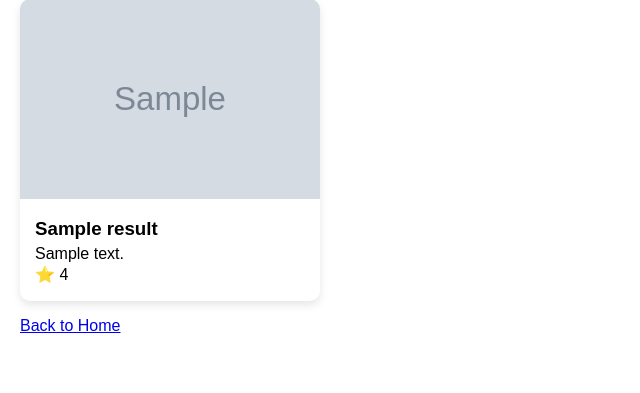
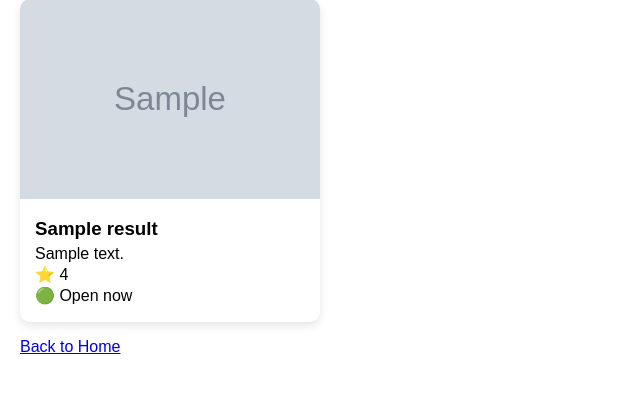
Before and after one commit to LordPizle/Dishcovery, a Flask app: template app/templates/find_food.html in a window 1280 px wide. Shown: the part 206-599 px from the top of the page, without its empty margins (0-640 px from the left). Run offline with Flask 3, Linux system fonts and the light colour scheme; the template is opened without the code that fills it: most values are stand-ins (such as "Sample title", 1, 10 or a date in 2020); grey boxes marked "Sample" are stand-in pictures.

Commit message:
Made open/closed status show on the restaurants

```diff
--- a/app/location.py
+++ b/app/location.py
@@ -43,13 +43,16 @@ def search_nearby_restaurants(lat, lng, keyword):
             photo_ref = place["photos"][0].get("photo_reference")
 
         photo_url = get_photo_url(photo_ref)
+        opening_hours = place.get("opening_hours", {})
+        open_now = opening_hours.get("open_now")
 
         restaurants.append({
             "name": place.get("name"),
             "address": place.get("formatted_address"),
             "rating": place.get("rating"),
             "types": place.get("types"),
-            "photo_url": photo_url
+            "photo_url": photo_url,
+            "open_now": open_now,
         })
 
     return restaurants
--- a/app/templates/find_food.html
+++ b/app/templates/find_food.html
@@ -56,6 +56,14 @@
                     <h3>{{ r.name }}</h3>
                     <p>{{ r.address }}</p>
                     <p>⭐ {{ r.rating }}</p>
+
+                    {% if r.open_now is not none %}
+                        {% if r.open_now %}
+                            <p>🟢 Open now</p>
+                        {% else %}
+                            <p>🔴 Closed</p>
+                        {% endif %}
+                    {% endif %}
                 </div>
 
             </div>
```
